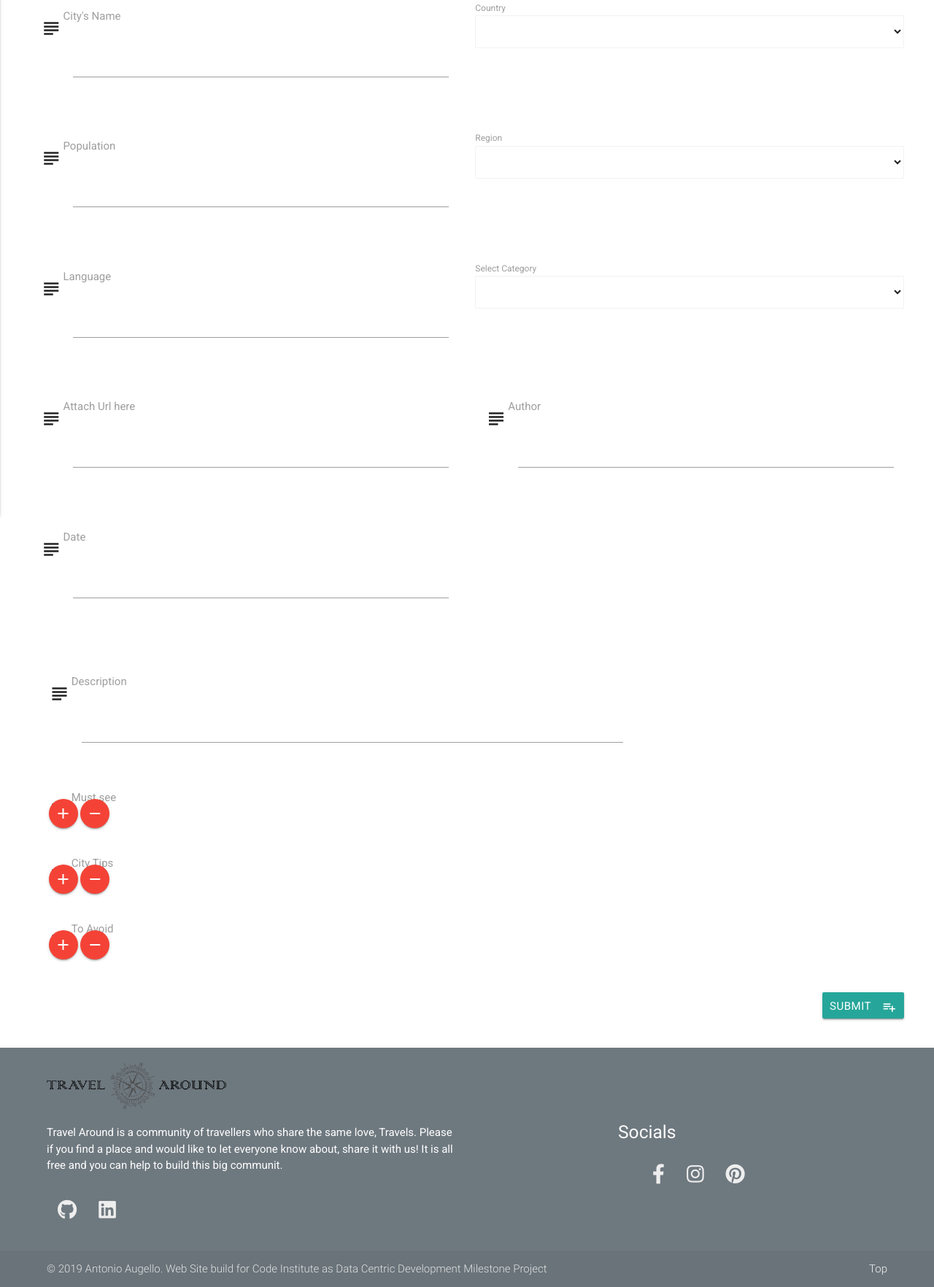
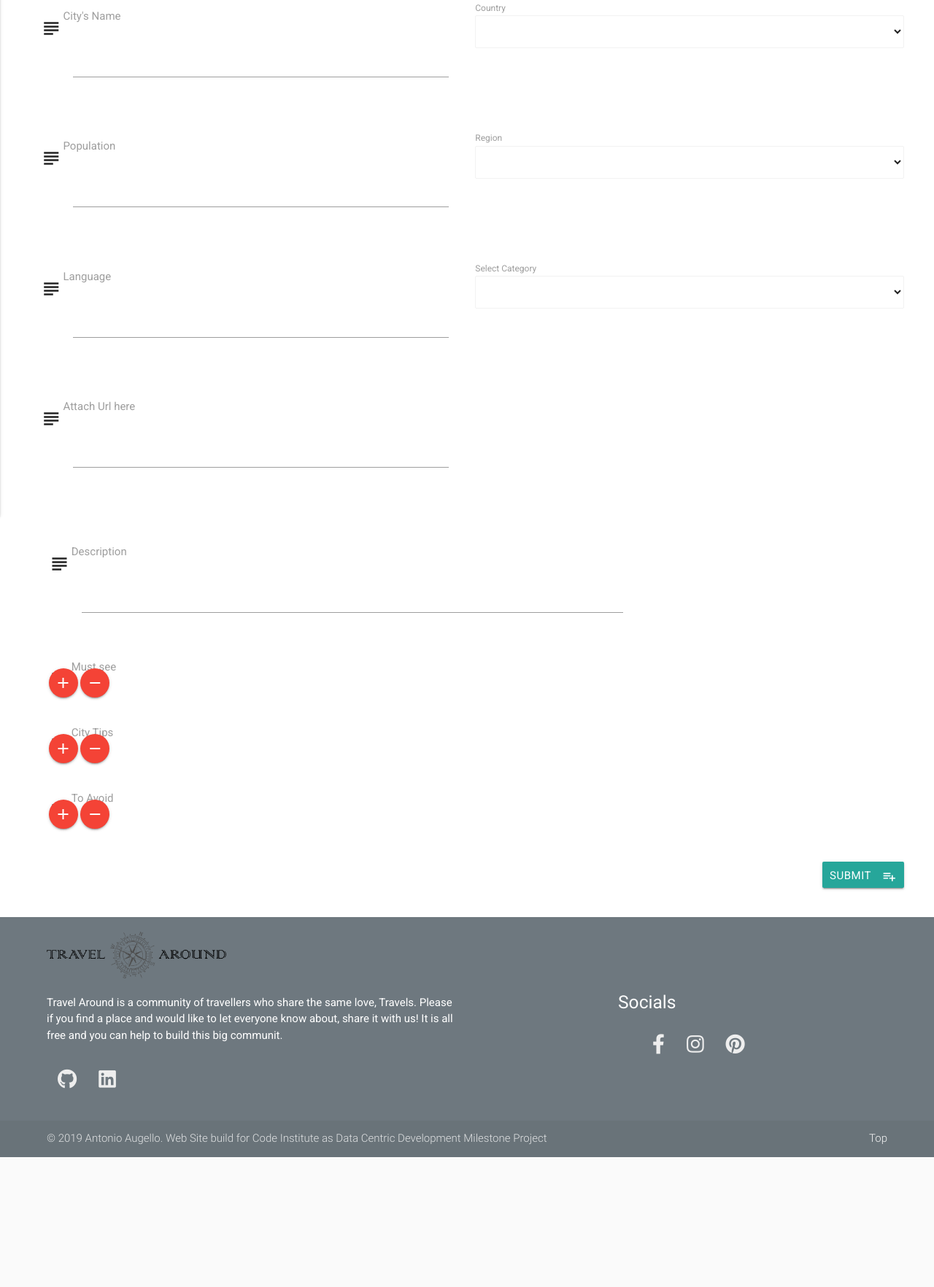
Before and after one commit to augelloantonio/travel-around-milestone, a Flask app: template templates/editcity.html in a window 1280 px wide. Shown: the part 153-1917 px from the top of the page at 73% size. After the commit the page ends 1739 px from the top, so only its background shows below. Run offline with Flask 2, Linux system fonts and the light colour scheme; the template is opened without the code that fills it, so the values that code supplies are empty; some libraries are stand-ins or nearby versions.

Commit message:
invariable parameters removed from list

```diff
--- a/templates/editcity.html
+++ b/templates/editcity.html
@@ -76,21 +76,9 @@
                     <textarea name="city_image" id="city_image" class="materialize-textarea">{{city.city_image}}</textarea>
                     <label for="icon_telephone">Attach Url here</label>
                 </div>
-                <div class="input-field col s12 m6">
-                    <i class="material-icons prefix">subject</i>
-                    <textarea name="city_author" id="city_author" class="materialize-textarea">{{city.city_author}}</textarea>
-                    <label for="icon_telephone">Author</label>
-                </div>
-            </div>
-            <!--Fifth input row-->
-            <div class="row">
-                <div class="input-field col s12 m6">
-                    <i class="material-icons prefix">subject</i>
-                    <textarea name="added_time" id="added_time" class="materialize-textarea">{{city.added_time}}</textarea>
-                    <label for="icon_telephone">Date</label>
-                </div>
             </div>
         </div>
+
         <!--City info input-->
         <div class="input_forms">
             <div class="row">
```
